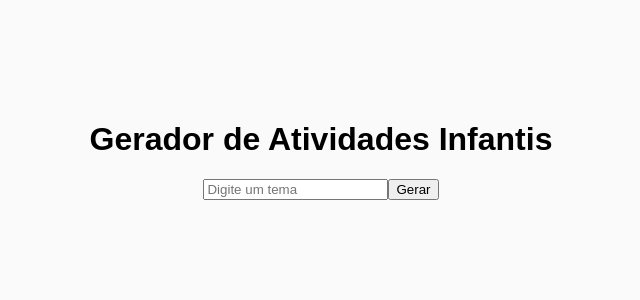
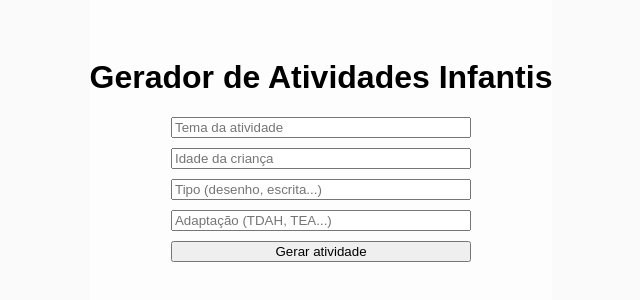
Before and after one commit to letiricetti2-alt/gerador-de-atividades-infantis, a Next.js app: page / in a window 1280 px wide. Shown: the part 250-550 px from the top of the page, without its empty margins (319-959 px from the left). Built offline with nearby package versions, Linux system fonts and the light colour scheme.

Commit message:
Update page.jsx

```diff
--- a/app/page.jsx
+++ b/app/page.jsx
@@ -3,12 +3,16 @@
 export default function Home() {
   async function gerarAtividade(e) {
     e.preventDefault();
+
     const tema = e.target.tema.value;
+    const idade = e.target.idade.value;
+    const tipo = e.target.tipo.value;
+    const adaptacao = e.target.adaptacao.value;
 
     const resposta = await fetch("/api/generate", {
       method: "POST",
       headers: { "Content-Type": "application/json" },
-      body: JSON.stringify({ tema }),
+      body: JSON.stringify({ tema, idade, tipo, adaptacao }),
     });
 
     const data = await resposta.json();
@@ -22,13 +26,27 @@ export default function Home() {
         flexDirection: "column",
         alignItems: "center",
         justifyContent: "center",
-        height: "100vh",
+        minHeight: "100vh",
+        fontFamily: "sans-serif",
+        backgroundColor: "#fdfdfd",
       }}
     >
       <h1>Gerador de Atividades Infantis</h1>
-      <form onSubmit={gerarAtividade}>
-        <input name="tema" placeholder="Digite um tema" />
-        <button type="submit">Gerar</button>
+      <form
+        onSubmit={gerarAtividade}
+        style={{
+          display: "flex",
+          flexDirection: "column",
+          gap: "10px",
+          width: "300px",
+          textAlign: "center",
+        }}
+      >
+        <input name="tema" placeholder="Tema da atividade" required />
+        <input name="idade" placeholder="Idade da criança" required />
+        <input name="tipo" placeholder="Tipo (desenho, escrita...)" required />
+        <input name="adaptacao" placeholder="Adaptação (TDAH, TEA...)" required />
+        <button type="submit">Gerar atividade</button>
       </form>
     </div>
   );
```
